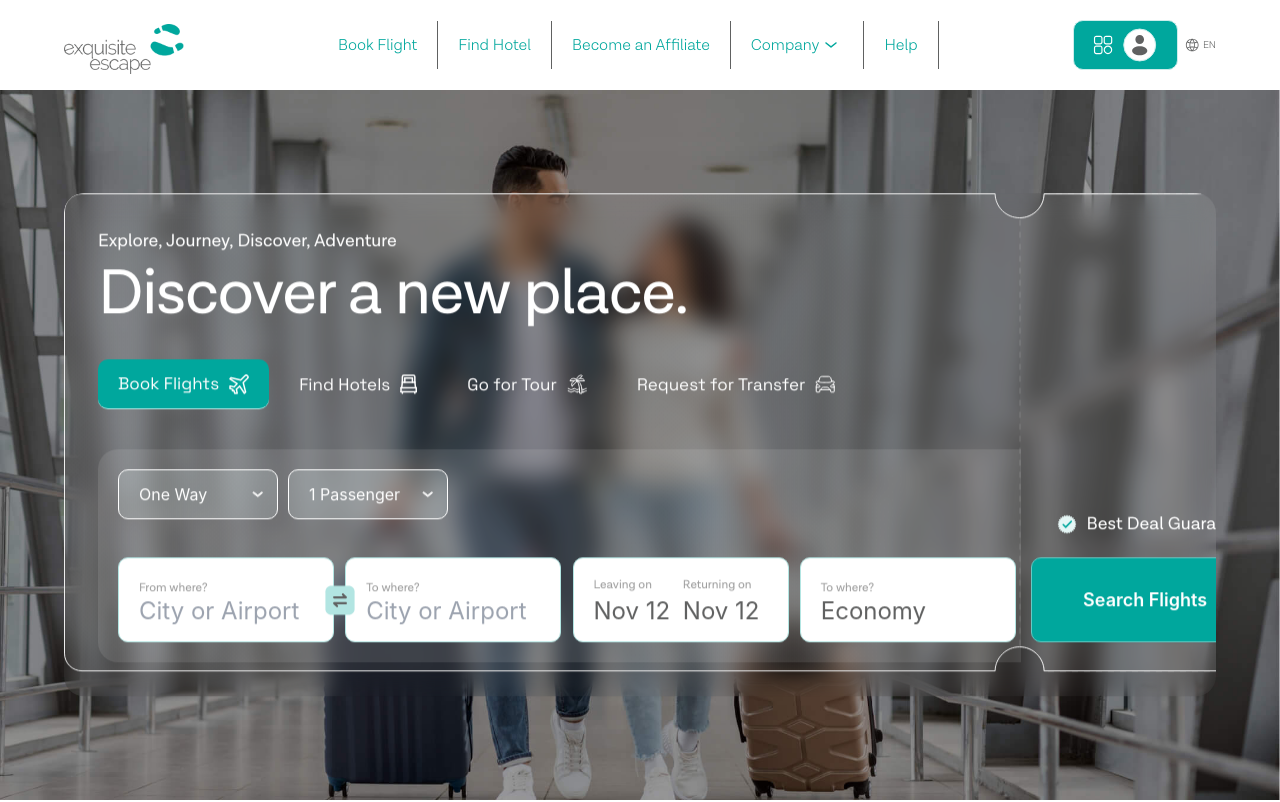
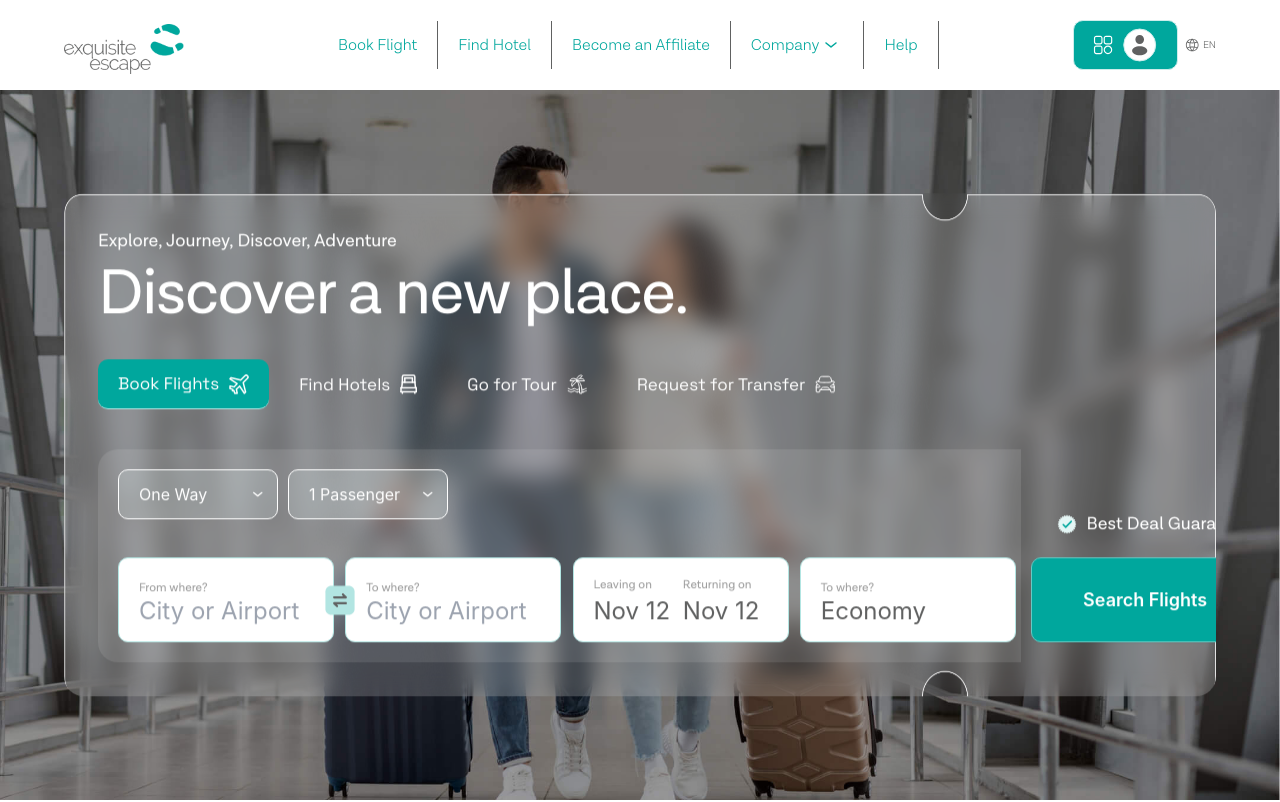
Before and after one commit to Mykel-Eze/exquisite-escape, a Vue app: page / in a window 1280 px wide. Shown: the top 802 px of the page. Built offline with nearby package versions, Linux system fonts and the light colour scheme.

Commit message:
glossy bg changed

```diff
--- a/src/assets/css/home.css
+++ b/src/assets/css/home.css
@@ -4,12 +4,12 @@ section#landing-section {
     height: calc(100vh - 90px);
 }
 .glossy-bg {
-    background-image: url(../images/glossy-bg.svg);
+    background-image: url(../images/translucent-bg.png);
     background-repeat: no-repeat;
-    /* background-size: 100% 100%; */
-    fill: linear-gradient(270deg, rgba(255, 255, 255, 0.06) 0.06%, rgba(255, 255, 255, 0.06) 99.84%);
+    background-size: 100% 100%;
+    /* fill: linear-gradient(270deg, rgba(255, 255, 255, 0.06) 0.06%, rgba(255, 255, 255, 0.06) 99.84%);
     stroke-width: 1px;
-    stroke: #EDEDED;
+    stroke: #EDEDED;*/
     backdrop-filter: blur(12px);
     color: white;
     padding: 34px;
```
Also changed, not shown: src/assets/images/translucent-bg-mobile.png (added), src/assets/images/translucent-bg.png (added).
